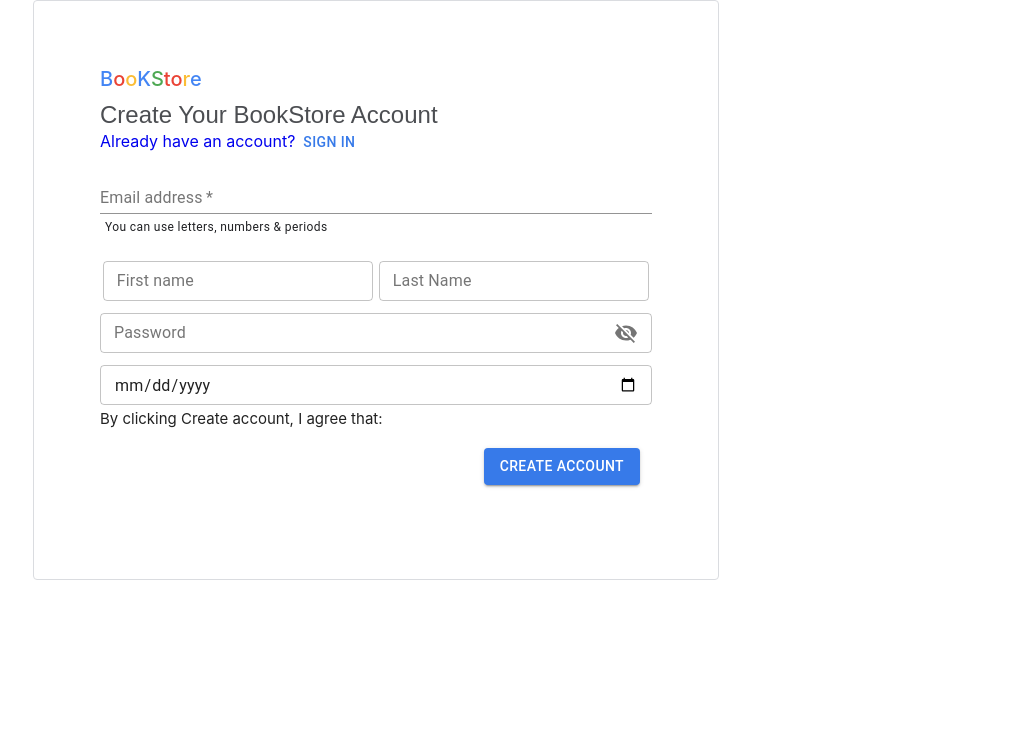
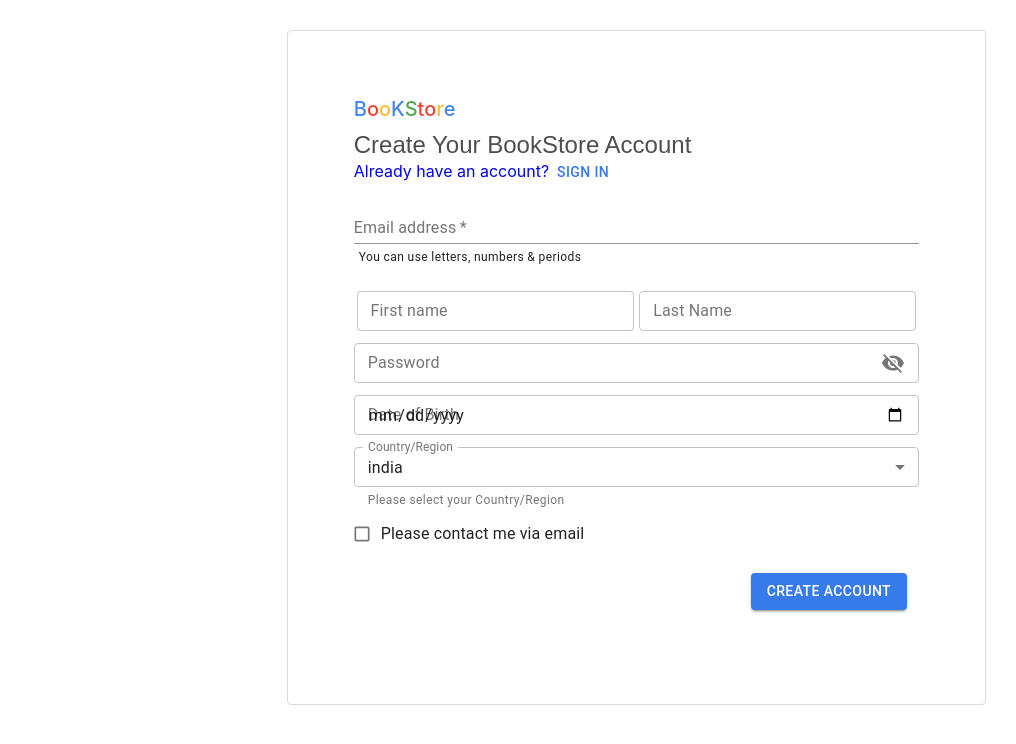
Before and after one commit to itsamanverma/BookStore_forntEnd, a React (Create React App) app: page /register in a window 1280 px wide. Shown: the top 744 px of the page, without its empty margins (264-1280 px from the left). Built offline with nearby package versions, Linux system fonts and the light colour scheme.

Commit message:
sign page with modification

```diff
--- a/src/Pages/Register/Register.css
+++ b/src/Pages/Register/Register.css
@@ -4,9 +4,10 @@
 .register {
     display: flex;
     flex-direction: row;
-    justify-content: center;
+    justify-content: flex-end;
     height: 100%;
     align-items: center;
+    margin: 30px;
 }
 .card {
     padding: 50px;
@@ -23,6 +24,10 @@
 }
 .signInButton {
     color: #377ae9 !important;
+    text-transform: lowercase;
+}
+.SignInButon-First{
+    text-transform: uppercase;
 }
 .RegisterButton {
     background-color: #377ae9 !important;
--- a/src/Pages/Register/Register.jsx
+++ b/src/Pages/Register/Register.jsx
@@ -1,8 +1,10 @@
 import React, { Component } from 'react';
 import Input from '../../components/Input/Input';
 import utility from '../../utility';
-import { Card, Button, CardContent } from '@material-ui/core/';
+import { Card, Button, CardContent, FormGroup,FormControlLabel,Checkbox } from '@material-ui/core/';
 import UserService from '../../services/UserService';
+import CheckBoxIcon from '@material-ui/icons/CheckBox';
+import CheckBoxOutlineBlankIcon from '@material-ui/icons/CheckBoxOutlineBlank';
 import '../Register/Register.css';
 import InputAdornment from '@material-ui/core/InputAdornment';
 import Visibility from '@material-ui/icons/Visibility';
@@ -14,6 +16,7 @@ import {
     Link
 } from 'react-router-dom'
 import BookStoreIcon from '../../components/BookStoreIcon/BookStoreIcon';
+import Country from '../../components/Country/Country';
 
 var userService = new UserService();
 
@@ -135,6 +138,7 @@ class Register extends Component {
     handleMouseDownPassword = (event) => {
         event.preventDefault();
     };
+
    /**
    * function to handle click of the button of login
    *
@@ -169,7 +173,6 @@ class Register extends Component {
 
   render() {
     //console.log("email", this.state.email);
-
     return (
       <div className="register">
         <Card className="card row">
@@ -181,7 +184,7 @@ class Register extends Component {
                     <Link style={{textDecoration:'none'}} to="/login">
                                 <span>Already have an account?</span>
                                 <Button  className="signInButton">
-                                    Sign in
+                                    <span className="SignInButon-First">S</span>ign in
                                 </Button>
                     </Link>
                 </div>
@@ -253,28 +256,40 @@ class Register extends Component {
                                             {this.state.showPassword ? <Visibility /> : <VisibilityOff />}
                                         </IconButton> </InputAdornment>,
                                     }}
-
-
                                 />
                                 <span className='error'>{this.state.error.password}</span>
                             </div>
                         </form>
-                <div>
+                <div className="column divField-p">
                   <Input
                     id={'outlined-dense-multiline5'}
                     name={'dob'}
                     type={'date'}
                     margin={'dense'}
-                    placeholder={'date of birth'}
-                    label={''}
+                    placeholder={'Date of Birth'}
+                    label={'Date of Birth'}
                     onChange={this.getDataFromInput}
                     variant={'outlined'}
                     autoComplete='off' />
                   <span className='error'>{this.state.error.dob}</span>
                 </div>
-                    <div className="content-line">
-                    <span>By clicking Create account, I agree that:</span>
-                    </div>
+                <div>
+                    <Country />
+                </div>
+                <div className="checkbox">
+                    <FormGroup>
+                        <FormControlLabel
+                            control={
+                            <Checkbox
+                                icon={<CheckBoxOutlineBlankIcon fontSize="small" />}
+                                checkedIcon={<CheckBoxIcon fontSize="small" />}
+                                name="checkedI"
+                            />
+                            }
+                            label="Please contact me via email"
+                        />
+                    </FormGroup>
+                </div>
                     <div className="buttonHead ">
                         <Button variant="contained" onClick={this.register} className="RegisterButton">
                                 Create account
--- /dev/null
+++ b/src/components/Country/Country.css
@@ -0,0 +1,11 @@
+.helperText
+{
+    color: #202124;
+    font-size: 0.75rem;
+    text-align: left;
+    font-family: "Roboto", "Helvetica", "Arial", sans-serif;
+    font-weight: 400;
+    line-height: 1.66;
+    letter-spacing: 0.03333em;
+    padding-left: 5px;
+}
--- /dev/null
+++ b/src/components/Country/Country.jsx
@@ -0,0 +1,72 @@
+import React from 'react';
+import { makeStyles } from '@material-ui/core/styles';
+import TextField from '@material-ui/core/TextField';
+
+let regions = [
+  {
+    value: 'IND',
+    label: 'india',
+  },
+  {
+    value: 'USD',
+    label: 'United State',
+  },
+  {
+    value: 'EUR',
+    label: 'Europe',
+  },
+  {
+    value: 'BTC',
+    label: 'Britten',
+  },
+  {
+    value: 'JPY',
+    label: 'Japan',
+  },
+];
+
+const useStyles = makeStyles((theme) => ({
+  root: {
+    '& .MuiTextField-root': {
+      width: '56ch',
+    },
+  },
+}));
+
+
+export default function Country() {
+
+    const classes = useStyles();
+    const [setRegion] = React.useState('EUR');
+
+    const handleChange = (event) => {
+        setRegion(event.target.value);
+      };
+
+      return (
+        <form className={classes.root} noValidate autoComplete="off">
+            <div className="column">
+                <TextField
+                    id="outlined-dense-multiline6"
+                    select
+                    label="Country/Region"
+                    placeholder='Country/Region'
+                    value={regions}
+                    onChange={handleChange}
+                    SelectProps={{
+                        native: true,
+                    }}
+                    helperText="Please select your Country/Region"
+                    variant="outlined"
+                    margin="dense"
+                    >
+                    {regions.map((option) => (
+                        <option key={option.value} value={option.value}>
+                        {option.label}
+                        </option>
+                    ))}
+                </TextField>
+            </div>
+        </form>
+        );
+}
```
